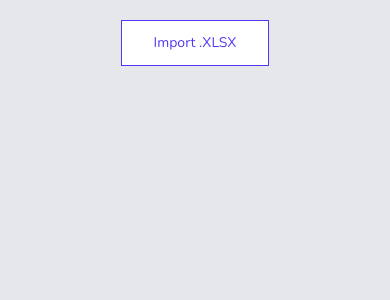
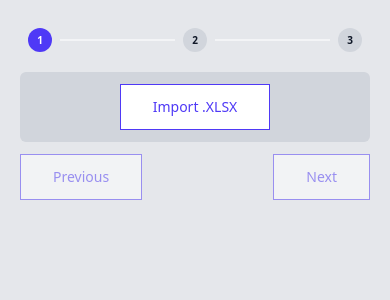
Before and after one commit to LouisRiverstone/query-script-maker, a Vue app in the folder frontend/: page / in a window 390 px wide. Shown: the top 300 px of the page. Built offline with nearby package versions, Linux system fonts and the light colour scheme.

Commit message:
refatoração e adição de funcionalidades: remoção de CSS não utilizado, atualização de título, melhorias na responsividade e implementação de operações de banco de dados SQLite

```diff
--- a/frontend/src/App.vue
+++ b/frontend/src/App.vue
@@ -1,22 +1,32 @@
 <template>
-    <main class="bg-gray-200 dark:bg-gray-700 dark:text-white text-gray-900 h-screen flex flex-col gap-5 w-full p-5">
+    <main class="bg-gray-200 dark:bg-gray-800 dark:text-white text-gray-900 flex flex-col gap-5 w-full p-5 h-screen overflow-y-auto">
+        <Steps :steps="stepsHeaders" v-model="step" :disable-next-button="disableNextButton">
+            <section v-show="step === 0">
                 <div class="flex flex-col gap-3">
-            <div class="flex flex-row justify-center">
+                    <div class="flex flex-row justify-center ">
                         <Button type="button" @click="importXLSX">Import .XLSX</Button>
                     </div>
                     <div v-if="content.length > 0" class="flex flex-row justify-center">
-                <Table :data="content"/>
+                        <Table :data="content" />
                     </div>
+                </div>
+            </section>
+            <section v-show="step === 1">
                 <div v-if="headers.length > 0" class="flex flex-row justify-center">
-                <VariablesCaster  :headers="headers" ref="variblesCasterRef" />
+                    <VariablesCaster :headers="headers" ref="variblesCasterRef" />
                 </div>
-            <div v-if="hasVariablesAssigned" class="flex flex-row justify-center">
-                <Editor v-model="query"  :variables="variables" :data="content"  ref="editorRef"/>
-            </div>
+            </section>
+            <section v-show="step === 2">
                 <div v-if="hasEditor" class="flex flex-row justify-center">
                         <Button type="button" @click="createSqlFile">Save .SQL</Button>
                 </div>
+                <div class="flex flex-col gap-3">
+                    <div v-if="hasVariablesAssigned" class="flex flex-row justify-center">
+                        <Editor v-model="query" :variables="variables" :data="content" ref="editorRef" />
                     </div>
+                </div>
+            </section>
+        </Steps>
     </main>
 </template>
 
@@ -28,18 +38,35 @@ import { CreateSQLFile } from '../wailsjs/go/main/App'
 import Table from './components/Table.vue';
 import VariablesCaster from './components/VariablesCaster.vue';
 import Editor from './components/Editor.vue';
+import Steps from './components/Steps.vue';
 
-const content = ref<{[k: string] : string}[]>([]);
+const content = ref<{ [k: string]: string }[]>([]);
 const variblesCasterRef = ref<typeof VariablesCaster | null>(null);
 const editorRef = ref<typeof Editor | null>(null);
 const query = ref<string>('SELECT * FROM users where email = {{email}} and pode = {{pode}}');
+
+const stepsHeaders = computed(() => {
+    return ['Import .XLSX', 'Assign Variables', 'Create SQL'];
+})
+
+const step = ref(0);
 
 const headers = computed(() => {
     return Object.keys(content.value[0] ?? []);
 })
 
+const disableNextButton = computed(() => {
+    if (step.value === 0) {
+        return !headers.value.length > 0
+    }
+
+    if (step.value === 1) {
+        return !hasVariablesAssigned.value;
+    }
+})
+
 const hasVariablesAssigned = computed(() => {
-    if(!variblesCasterRef.value){
+    if (!variblesCasterRef.value) {
         return false;
     }
 
@@ -51,28 +78,26 @@ const hasEditor = computed(() => {
 })
 
 const variables = computed(() => {
-    if(!variblesCasterRef.value){
+    if (!variblesCasterRef.value) {
         return [];
     }
 
     return variblesCasterRef.value.variables;
 })
 
-const importXLSX = async () =>{
+const importXLSX = async () => {
     content.value = JSON.parse(await ReadFile());
 }
 
-const createSqlFile = async () =>{
-    if(!hasEditor.value){
+const createSqlFile = async () => {
+    if (!hasEditor.value) {
         return;
     }
 
-    const sql = editorRef.value.getBindedSQL();
+    const sql = editorRef.value!.getBindedSQL();
 
     await CreateSQLFile(sql);
 }
 </script>
 
-<style>
-
-</style>
+<style></style>
--- a/frontend/src/assets/css/main.css
+++ /dev/null
@@ -1 +0,0 @@
-@import "tailwindcss";
--- a/frontend/src/components/Button.vue
+++ b/frontend/src/components/Button.vue
@@ -1,6 +1,8 @@
 <template>
     <button
         class="group relative inline-block text-sm font-medium text-indigo-600 focus:outline-none focus:ring active:text-indigo-500"
+        :class="{ 'cursor-not-allowed opacity-50': props.disabled }"
+
         :disabled="props.disabled" :type="props.type" @click.prevent="emitClickEvent">
         <span
             class="absolute inset-0 translate-x-0 translate-y-0 bg-indigo-600 transition-transform group-hover:translate-x-0.5 group-hover:translate-y-0.5"></span>
--- a/frontend/src/components/Input.vue
+++ b/frontend/src/components/Input.vue
@@ -1,6 +1,6 @@
 <template>
-    <div class="flex flex-row w-full">
-        <label :for="id" class="block mb-2 text-sm font-medium text-gray-900 dark:text-whit">{{ label }}</label>
+    <div class="flex flex-col w-full">
+        <label :for="id" class="block mb-2 text-sm font-medium text-gray-900 dark:text-white">{{ label }}</label>
         <input :type="props.type" :id="props.id" :placeholder="props.placeholder" :value="value" @input="emitText" class="bg-gray-50 border border-gray-300 text-gray-900 text-sm rounded-lg focus:ring-indigo-500 focus:border-indigo-500 block w-full p-2.5 dark:bg-gray-700 dark:border-gray-600 dark:placeholder-gray-400 dark:text-white dark:focus:ring-indigo-500 dark:focus:border-indigo-500" />
     </div>
 </template>
--- a/frontend/src/components/Steps.vue
+++ b/frontend/src/components/Steps.vue
@@ -1,68 +1,98 @@
 <template>
-    <div class="w-full max-w-2xl mx-auto">
+  <div class="flex flex-col gap-3">
     <h2 class="sr-only">Steps</h2>
-      <div class="after:mt-4 after:block after:h-1 after:w-full after:rounded-lg after:bg-gray-200">
-        <ol class="grid grid-cols-3 text-sm font-medium text-gray-500">
-          <li v-for="(step, i) in steps" :key="i" class="relative flex text-indigo-600" :class="{
-            'justify-start': i < currentStep,
-            'justify-center': i === currentStep,
-            'justify-end': i > currentStep
+    <div
+      class="relative after:absolute after:inset-x-0 after:top-1/2 after:block after:h-0.5 after:-translate-y-1/2 after:rounded-lg after:bg-gray-100">
+      <ol class="relative z-10 flex justify-between text-sm font-medium text-gray-500">
+        <li class="flex items-center gap-2 bg-gray-200 dark:bg-gray-800 dark:text-white text-gray-900 p-2">
+          <span :class="{
+            'size-6 rounded-full bg-gray-300 dark:bg-gray-700 dark:text-white text-gray-900 text-center text-[10px]/6 font-bold': value !== 0,
+            'size-6 rounded-full bg-indigo-600 text-center text-[10px]/6 font-bold text-white': value === 0
           }">
-            <span class="absolute -bottom-[1.75rem] start-0 rounded-full text-white"
-              :class="{
-                'bg-indigo-600': i <= currentStep,
-                'bg-gray-600': i === currentStep,
-                'bg-gray-200': i > currentStep,
-                'start-0': i === 0,
-                '-bottom-[1.75rem] left-1/2 -translate-x-1/2' : i > 0
+            1 </span>
+
+          <span class="hidden sm:block"> {{ props.steps[0] }} </span>
+        </li>
+
+        <li class="flex items-center gap-2 bg-gray-200 dark:bg-gray-800 dark:text-white text-gray-900 p-2">
+          <span :class="{
+            'size-6 rounded-full bg-gray-300 dark:bg-gray-700 dark:text-white text-gray-900 text-center text-[10px]/6 font-bold': value !== 1,
+            'size-6 rounded-full bg-indigo-600 text-center text-[10px]/6 font-bold text-white': value === 1
           }">
-              <svg class="size-5" xmlns="http://www.w3.org/2000/svg" viewBox="0 0 20 20" fill="currentColor">
-                <path fill-rule="evenodd"
-                  d="M10 18a8 8 0 100-16 8 8 0 000 16zm3.707-9.293a1 1 0 00-1.414-1.414L9 10.586 7.707 9.293a1 1 0 00-1.414 1.414l2 2a1 1 0 001.414 0l4-4z"
-                  clip-rule="evenodd" />
-              </svg>
+            2
           </span>
 
-            <span class="hidden sm:block">{{ step.title }}</span>
+          <span class="hidden sm:block"> {{ props.steps[1] }} </span>
+        </li>
 
-            <svg class="size-6 sm:hidden" xmlns="http://www.w3.org/2000/svg" fill="none" viewBox="0 0 24 24"
-              stroke="currentColor" stroke-width="2">
-              <path stroke-linecap="round" stroke-linejoin="round"
-                d="M10 6H5a2 2 0 00-2 2v9a2 2 0 002 2h14a2 2 0 002-2V8a2 2 0 00-2-2h-5m-4 0V5a2 2 0 114 0v1m-4 0a2 2 0 104 0m-5 8a2 2 0 100-4 2 2 0 000 4zm0 0c1.306 0 2.417.835 2.83 2M9 14a3.001 3.001 0 00-2.83 2M15 11h3m-3 4h2" />
-            </svg>
+        <li class="flex items-center gap-2 bg-gray-200 dark:bg-gray-800 dark:text-white text-gray-900 p-2">
+          <span :class="{
+            'size-6 rounded-full bg-gray-300 dark:bg-gray-700 dark:text-white text-gray-900 text-center text-[10px]/6 font-bold': value !== 2,
+            'size-6 rounded-full bg-indigo-600 text-center text-[10px]/6 font-bold text-white': value === 2
+          }">
+            3 </span>
+
+          <span class="hidden sm:block"> {{ props.steps[2] }} </span>
         </li>
       </ol>
+    </div>
+
+    <div class="w-full flex flex-col gap-3">
+      <div class=" bg-gray-300 dark:bg-gray-700 px-5 py-3 rounded-md">
+        <slot></slot>
+      </div>
+      <div class="flex flex-row sm:justify-end justify-between gap-3">
+        <Button :disabled="!hasPrevious" type="button" @click="prevStep">
+          Previous
+        </Button>
+
+        <Button :disabled="!hasNext" type="button" @click="nextStep">
+          Next
+        </button>
+      </div>
     </div>
   </div>
 </template>
 
 <script lang="ts" setup>
-  import { ref } from "vue"
-
-  type TStep = {
-    title: string
-  }
+import { ref, watch, computed } from 'vue';
+import Button from './Button.vue';
 
 const props = defineProps<{
-    steps: TStep[]
-  }>()
+  steps: string[];
+  modelValue: number;
+  disableNextButton?: boolean;
+}>();
 
-  const currentStep = ref(0)
+const value = ref(props.modelValue);
+
+const emit = defineEmits<{
+  'update:modelValue': (value: number) => void;
+}>();
+
+const hasPrevious = computed(() => value.value > 0);
+const hasNext = computed(() => value.value < props.steps.length - 1 && !props.disableNextButton);
 
 const nextStep = () => {
-    if (currentStep.value < props.steps.length - 1) {
-      currentStep.value++
+  if (value.value < props.steps.length - 1) {
+    value.value++;
   }
-  }
+};
 
 const prevStep = () => {
-    if (currentStep.value > 0) {
-      currentStep.value--
+  if (value.value > 0) {
+    value.value--;
   }
-  }
+};
 
-  defineExpose({
-    nextStep,
-    prevStep
-  })
+watch(() => props.modelValue, (value) => {
+  emit('update:modelValue', value);
+});
+
+watch(() => value.value, (value) => {
+  emit('update:modelValue', value);
+});
+
 </script>
+
+<style scoped></style>
--- a/frontend/src/components/Table.vue
+++ b/frontend/src/components/Table.vue
@@ -1,5 +1,5 @@
 <template>
-    <div class="overflow-x-auto">
+    <div class="overflow-x-auto w-full">
         <table class="min-w-full divide-y-2 divide-gray-200 bg-white text-sm">
             <thead class="ltr:text-left rtl:text-right">
                 <tr>
--- a/frontend/src/style.css
+++ b/frontend/src/style.css
@@ -1,26 +1 @@
-html {
-    background-color: rgba(27, 38, 54, 1);
-    text-align: center;
-    color: white;
-}
-
-body {
-    margin: 0;
-    color: white;
-    font-family: "Nunito", -apple-system, BlinkMacSystemFont, "Segoe UI", "Roboto",
-    "Oxygen", "Ubuntu", "Cantarell", "Fira Sans", "Droid Sans", "Helvetica Neue",
-    sans-serif;
-}
-
-@font-face {
-    font-family: "Nunito";
-    font-style: normal;
-    font-weight: 400;
-    src: local(""),
-    url("assets/fonts/nunito-v16-latin-regular.woff2") format("woff2");
-}
-
-#app {
-    height: 100vh;
-    text-align: center;
-}
+@import "tailwindcss";
```
Also changed, not shown: frontend/index.html (+8 -6 lines), frontend/src/components/HelloWorld.vue (deleted, +0 -71 lines), frontend/wailsjs/go/main/App.d.ts (+14 -0 lines), frontend/wailsjs/go/main/App.js (+28 -0 lines), 2 other files (tests, documents, lock files or other folders). Lines whose indentation alone changed are shown as unchanged.
